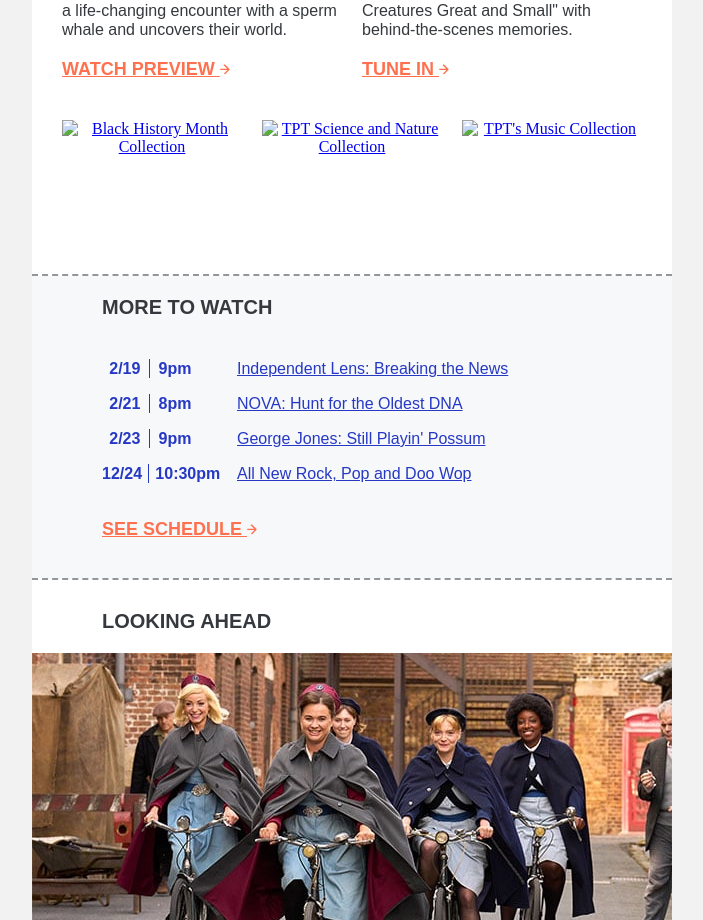
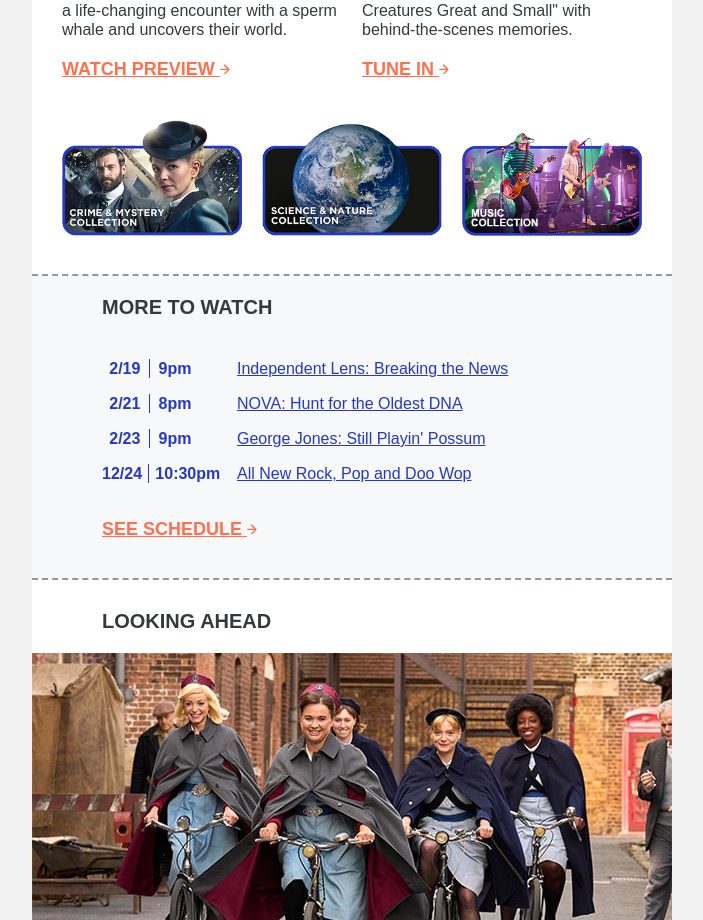
Before and after one commit to adamcos/adamcos.portfolio.io, a plain HTML site: page emails/portfolio/TPT-email-1.html in a window 1280 px wide. Shown: the part 2194-3114 px from the top of the page, without its empty margins (288-991 px from the left). Drawn offline with Linux system fonts and the light colour scheme.

Commit message:
Update TPT-email-1.html

```diff
--- a/emails/portfolio/TPT-email-1.html
+++ b/emails/portfolio/TPT-email-1.html
@@ -361,14 +361,14 @@ a {
                                       <td width="380"><table role="presentation" width="180" border="0" cellspacing="0" cellpadding="0" align="left" style="float: left; width: 180px; border-collapse: collapse;" class="width-75 table-secondary">
                                           <tbody>
                                             <tr>
-                                              <td width="180" align="center"><a href="#" target="_blank"><img src="../Downloads/20230926-mystery-crime.png" alt="Black History Month Collection" width="180" height="116" style="width: 180px; height: 116px; display: block; border: 0;" class="width-90" /></a><div style="font-size: 20px; line-height: 20px; display: none;" class="show">&nbsp;</div></td>
+                                              <td width="180" align="center"><a href="#" target="_blank"><img src="images/20230926-mystery-crime.png" alt="Black History Month Collection" width="180" height="116" style="width: 180px; height: 116px; display: block; border: 0;" class="width-90" /></a><div style="font-size: 20px; line-height: 20px; display: none;" class="show">&nbsp;</div></td>
                                             </tr>
                                           </tbody>
                                         </table>
                                         <table role="presentation" width="180" border="0" cellspacing="0" cellpadding="0" align="right" style="float: right; width: 180px; border-collapse: collapse;" class="width-75 table-secondary">
                                           <tbody>
                                             <tr>
-                                              <td width="180" align="center"><a href="#" target="_blank"><img src="../Downloads/20230926-science-and-nature-collection.png" alt="TPT Science and Nature Collection" width="180" height="116" style="width: 180px; height: 116px; display: block; border: 0;" class="width-90" /></a></td>
+                                              <td width="180" align="center"><a href="#" target="_blank"><img src="images/20230926-science-and-nature-collection.png" alt="TPT Science and Nature Collection" width="180" height="116" style="width: 180px; height: 116px; display: block; border: 0;" class="width-90" /></a></td>
                                             </tr>
                                           </tbody>
                                         </table></td>
@@ -378,7 +378,7 @@ a {
                                 <table role="presentation" width="180" border="0" cellspacing="0" cellpadding="0" align="right" style="float: right; width: 180px; border-collapse: collapse;" class="width-75 table-secondary">
                                   <tbody>
                                     <tr>
-                                      <td width="180" align="center"><a href="#" target="_blank"><img src="music-collection-3.png" alt="TPT's Music Collection" width="180" height="116" style="width: 180px; height: 116px; display: block; border: 0;" class="width-90" /></a></td>
+                                      <td width="180" align="center"><a href="#" target="_blank"><img src="images/music-collection-3.png" alt="TPT's Music Collection" width="180" height="116" style="width: 180px; height: 116px; display: block; border: 0;" class="width-90" /></a></td>
                                     </tr>
                                   </tbody>
                                 </table></td>
```
